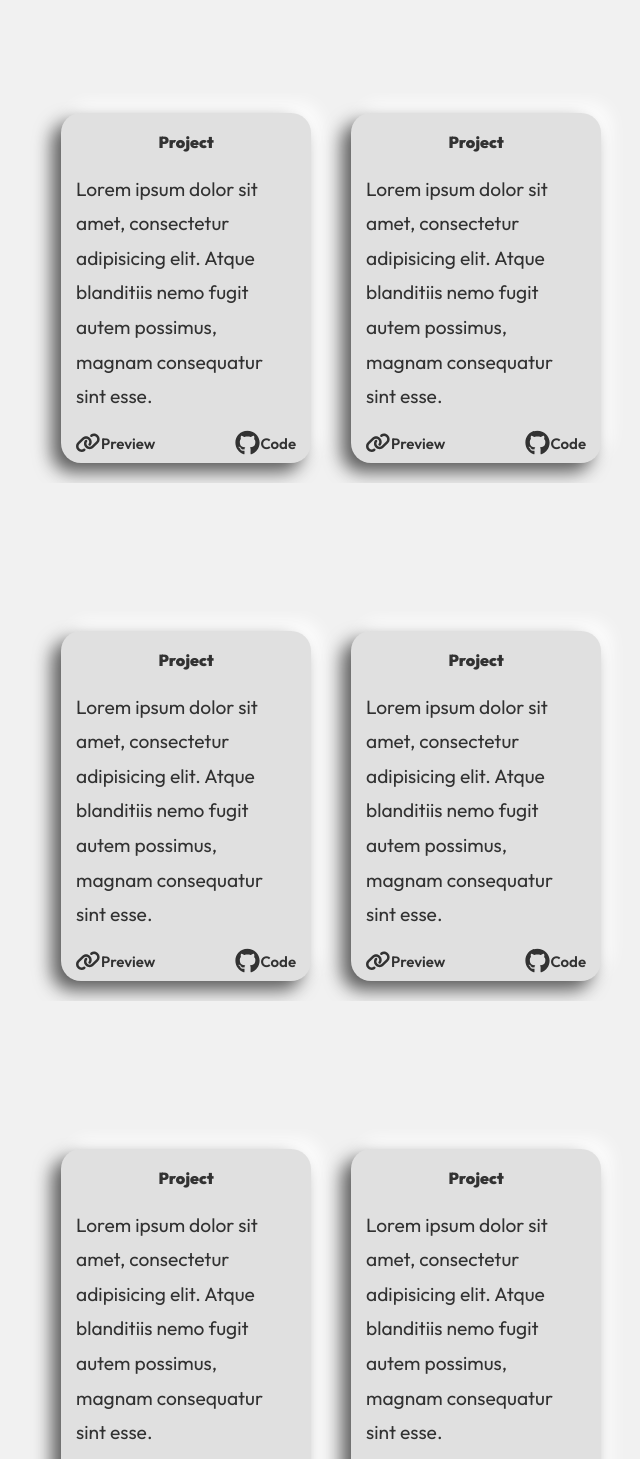
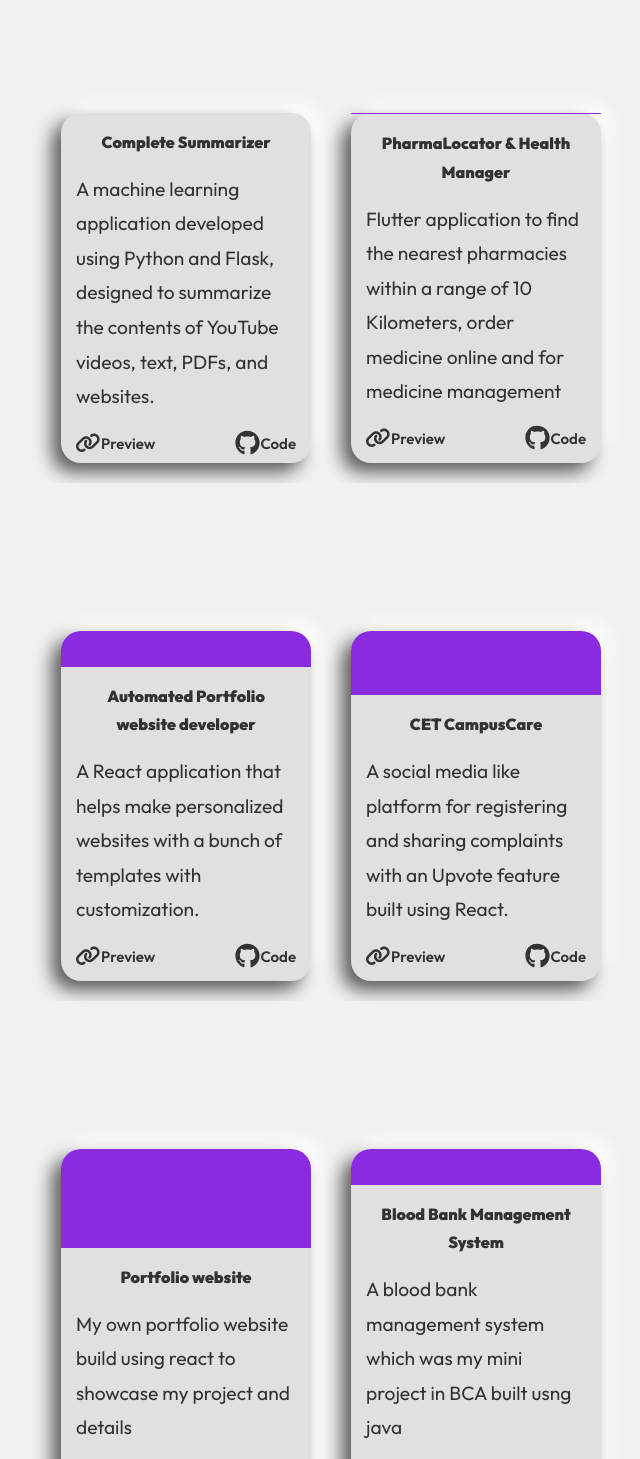
Before and after one commit to sreyas-sc/Portfolio, a React (Create React App) app: page /project in a window 1280 px wide. Shown: the part 560-2019 px from the top of the page, without its empty margins (309-949 px from the left). Built offline with nearby package versions, Linux system fonts and the light colour scheme.

Commit message:
Update Project.js

```diff
--- a/src/routes/Project.js
+++ b/src/routes/Project.js
@@ -38,7 +38,9 @@ const Project = () => {
     </p><p class="prjabtpara">
       Hey! here are some of the projects that i've done throughout my academics and those that i've done as a hobby. For more visit my github
     </p>
+     <a href="https://github.com/sreyas-sc">
     <button class="prjaptbtn">Read more</button>
+    </a>
   </div>
 </div>
 
@@ -63,19 +65,19 @@ const Project = () => {
   <div class="card__img"></div>
   <div class="card__descr-wrapper">
     <p class="card__title">
-    Project
+    Complete Summarizer
   </p>
   <p class="card__descr">
-    Lorem ipsum dolor sit amet, consectetur adipisicing elit. Atque blanditiis nemo fugit autem possimus, magnam consequatur sint esse.
+  A machine learning application developed using Python and Flask, designed to summarize the contents of YouTube videos, text, PDFs, and websites.
   </p>
   <div class="card__links">
     <div>
       <svg xmlns="http://www.w3.org/2000/svg" viewBox="0 0 640 512" class="svg">&lt;<path d="M562.8 267.7c56.5-56.5 56.5-148 0-204.5c-50-50-128.8-56.5-186.3-15.4l-1.6 1.1c-14.4 10.3-17.7 30.3-7.4 44.6s30.3 17.7 44.6 7.4l1.6-1.1c32.1-22.9 76-19.3 103.8 8.6c31.5 31.5 31.5 82.5 0 114L405.3 334.8c-31.5 31.5-82.5 31.5-114 0c-27.9-27.9-31.5-71.8-8.6-103.8l1.1-1.6c10.3-14.4 6.9-34.4-7.4-44.6s-34.4-6.9-44.6 7.4l-1.1 1.6C189.5 251.2 196 330 246 380c56.5 56.5 148 56.5 204.5 0L562.8 267.7zM43.2 244.3c-56.5 56.5-56.5 148 0 204.5c50 50 128.8 56.5 186.3 15.4l1.6-1.1c14.4-10.3 17.7-30.3 7.4-44.6s-30.3-17.7-44.6-7.4l-1.6 1.1c-32.1 22.9-76 19.3-103.8-8.6C57 372 57 321 88.5 289.5L200.7 177.2c31.5-31.5 82.5-31.5 114 0c27.9 27.9 31.5 71.8 8.6 103.9l-1.1 1.6c-10.3 14.4-6.9 34.4 7.4 44.6s34.4 6.9 44.6-7.4l1.1-1.6C416.5 260.8 410 182 360 132c-56.5-56.5-148-56.5-204.5 0L43.2 244.3z"></path></svg>
-      <a class="link" href="#">Preview</a>
+      <a class="link" href="https://github.com/sreyas-sc">Preview</a>
     </div>
     <div>
       <svg xmlns="http://www.w3.org/2000/svg" viewBox="0 0 496 512" class="svg"><path d="M165.9 397.4c0 2-2.3 3.6-5.2 3.6-3.3.3-5.6-1.3-5.6-3.6 0-2 2.3-3.6 5.2-3.6 3-.3 5.6 1.3 5.6 3.6zm-31.1-4.5c-.7 2 1.3 4.3 4.3 4.9 2.6 1 5.6 0 6.2-2s-1.3-4.3-4.3-5.2c-2.6-.7-5.5.3-6.2 2.3zm44.2-1.7c-2.9.7-4.9 2.6-4.6 4.9.3 2 2.9 3.3 5.9 2.6 2.9-.7 4.9-2.6 4.6-4.6-.3-1.9-3-3.2-5.9-2.9zM244.8 8C106.1 8 0 113.3 0 252c0 110.9 69.8 205.8 169.5 239.2 12.8 2.3 17.3-5.6 17.3-12.1 0-6.2-.3-40.4-.3-61.4 0 0-70 15-84.7-29.8 0 0-11.4-29.1-27.8-36.6 0 0-22.9-15.7 1.6-15.4 0 0 24.9 2 38.6 25.8 21.9 38.6 58.6 27.5 72.9 20.9 2.3-16 8.8-27.1 16-33.7-55.9-6.2-112.3-14.3-112.3-110.5 0-27.5 7.6-41.3 23.6-58.9-2.6-6.5-11.1-33.3 2.6-67.9 20.9-6.5 69 27 69 27 20-5.6 41.5-8.5 62.8-8.5s42.8 2.9 62.8 8.5c0 0 48.1-33.6 69-27 13.7 34.7 5.2 61.4 2.6 67.9 16 17.7 25.8 31.5 25.8 58.9 0 96.5-58.9 104.2-114.8 110.5 9.2 7.9 17 22.9 17 46.4 0 33.7-.3 75.4-.3 83.6 0 6.5 4.6 14.4 17.3 12.1C428.2 457.8 496 362.9 496 252 496 113.3 383.5 8 244.8 8zM97.2 352.9c-1.3 1-1 3.3.7 5.2 1.6 1.6 3.9 2.3 5.2 1 1.3-1 1-3.3-.7-5.2-1.6-1.6-3.9-2.3-5.2-1zm-10.8-8.1c-.7 1.3.3 2.9 2.3 3.9 1.6 1 3.6.7 4.3-.7.7-1.3-.3-2.9-2.3-3.9-2-.6-3.6-.3-4.3.7zm32.4 35.6c-1.6 1.3-1 4.3 1.3 6.2 2.3 2.3 5.2 2.6 6.5 1 1.3-1.3.7-4.3-1.3-6.2-2.2-2.3-5.2-2.6-6.5-1zm-11.4-14.7c-1.6 1-1.6 3.6 0 5.9 1.6 2.3 4.3 3.3 5.6 2.3 1.6-1.3 1.6-3.9 0-6.2-1.4-2.3-4-3.3-5.6-2z"></path></svg>
-      <a class="link" href="#">Code</a>
+      <a class="link" href="https://github.com/sreyas-sc">Code</a>
     </div>
   </div>
   </div>
@@ -85,19 +87,19 @@ const Project = () => {
   <div class="card__img"></div>
   <div class="card__descr-wrapper">
     <p class="card__title">
-    Project
+    PharmaLocator & Health Manager
   </p>
   <p class="card__descr">
-    Lorem ipsum dolor sit amet, consectetur adipisicing elit. Atque blanditiis nemo fugit autem possimus, magnam consequatur sint esse.
+  Flutter application to find the nearest pharmacies within a range of 10 Kilometers, order medicine online and for medicine management
   </p>
   <div class="card__links">
     <div>
       <svg xmlns="http://www.w3.org/2000/svg" viewBox="0 0 640 512" class="svg">&lt;<path d="M562.8 267.7c56.5-56.5 56.5-148 0-204.5c-50-50-128.8-56.5-186.3-15.4l-1.6 1.1c-14.4 10.3-17.7 30.3-7.4 44.6s30.3 17.7 44.6 7.4l1.6-1.1c32.1-22.9 76-19.3 103.8 8.6c31.5 31.5 31.5 82.5 0 114L405.3 334.8c-31.5 31.5-82.5 31.5-114 0c-27.9-27.9-31.5-71.8-8.6-103.8l1.1-1.6c10.3-14.4 6.9-34.4-7.4-44.6s-34.4-6.9-44.6 7.4l-1.1 1.6C189.5 251.2 196 330 246 380c56.5 56.5 148 56.5 204.5 0L562.8 267.7zM43.2 244.3c-56.5 56.5-56.5 148 0 204.5c50 50 128.8 56.5 186.3 15.4l1.6-1.1c14.4-10.3 17.7-30.3 7.4-44.6s-30.3-17.7-44.6-7.4l-1.6 1.1c-32.1 22.9-76 19.3-103.8-8.6C57 372 57 321 88.5 289.5L200.7 177.2c31.5-31.5 82.5-31.5 114 0c27.9 27.9 31.5 71.8 8.6 103.9l-1.1 1.6c-10.3 14.4-6.9 34.4 7.4 44.6s34.4 6.9 44.6-7.4l1.1-1.6C416.5 260.8 410 182 360 132c-56.5-56.5-148-56.5-204.5 0L43.2 244.3z"></path></svg>
-      <a class="link" href="#">Preview</a>
+      <a class="link" href="https://github.com/sreyas-sc">Preview</a>
     </div>
     <div>
       <svg xmlns="http://www.w3.org/2000/svg" viewBox="0 0 496 512" class="svg"><path d="M165.9 397.4c0 2-2.3 3.6-5.2 3.6-3.3.3-5.6-1.3-5.6-3.6 0-2 2.3-3.6 5.2-3.6 3-.3 5.6 1.3 5.6 3.6zm-31.1-4.5c-.7 2 1.3 4.3 4.3 4.9 2.6 1 5.6 0 6.2-2s-1.3-4.3-4.3-5.2c-2.6-.7-5.5.3-6.2 2.3zm44.2-1.7c-2.9.7-4.9 2.6-4.6 4.9.3 2 2.9 3.3 5.9 2.6 2.9-.7 4.9-2.6 4.6-4.6-.3-1.9-3-3.2-5.9-2.9zM244.8 8C106.1 8 0 113.3 0 252c0 110.9 69.8 205.8 169.5 239.2 12.8 2.3 17.3-5.6 17.3-12.1 0-6.2-.3-40.4-.3-61.4 0 0-70 15-84.7-29.8 0 0-11.4-29.1-27.8-36.6 0 0-22.9-15.7 1.6-15.4 0 0 24.9 2 38.6 25.8 21.9 38.6 58.6 27.5 72.9 20.9 2.3-16 8.8-27.1 16-33.7-55.9-6.2-112.3-14.3-112.3-110.5 0-27.5 7.6-41.3 23.6-58.9-2.6-6.5-11.1-33.3 2.6-67.9 20.9-6.5 69 27 69 27 20-5.6 41.5-8.5 62.8-8.5s42.8 2.9 62.8 8.5c0 0 48.1-33.6 69-27 13.7 34.7 5.2 61.4 2.6 67.9 16 17.7 25.8 31.5 25.8 58.9 0 96.5-58.9 104.2-114.8 110.5 9.2 7.9 17 22.9 17 46.4 0 33.7-.3 75.4-.3 83.6 0 6.5 4.6 14.4 17.3 12.1C428.2 457.8 496 362.9 496 252 496 113.3 383.5 8 244.8 8zM97.2 352.9c-1.3 1-1 3.3.7 5.2 1.6 1.6 3.9 2.3 5.2 1 1.3-1 1-3.3-.7-5.2-1.6-1.6-3.9-2.3-5.2-1zm-10.8-8.1c-.7 1.3.3 2.9 2.3 3.9 1.6 1 3.6.7 4.3-.7.7-1.3-.3-2.9-2.3-3.9-2-.6-3.6-.3-4.3.7zm32.4 35.6c-1.6 1.3-1 4.3 1.3 6.2 2.3 2.3 5.2 2.6 6.5 1 1.3-1.3.7-4.3-1.3-6.2-2.2-2.3-5.2-2.6-6.5-1zm-11.4-14.7c-1.6 1-1.6 3.6 0 5.9 1.6 2.3 4.3 3.3 5.6 2.3 1.6-1.3 1.6-3.9 0-6.2-1.4-2.3-4-3.3-5.6-2z"></path></svg>
-      <a class="link" href="#">Code</a>
+      <a class="link" href="https://github.com/sreyas-sc">Code</a>
     </div>
   </div>
   </div>
@@ -111,19 +113,19 @@ const Project = () => {
     <div class="card__img"></div>
     <div class="card__descr-wrapper">
       <p class="card__title">
-      Project
+      Automated Portfolio website developer
     </p>
     <p class="card__descr">
-      Lorem ipsum dolor sit amet, consectetur adipisicing elit. Atque blanditiis nemo fugit autem possimus, magnam consequatur sint esse.
+    A React application that helps make personalized websites with a bunch of templates with customization.
     </p>
     <div class="card__links">
       <div>
         <svg xmlns="http://www.w3.org/2000/svg" viewBox="0 0 640 512" class="svg">&lt;<path d="M562.8 267.7c56.5-56.5 56.5-148 0-204.5c-50-50-128.8-56.5-186.3-15.4l-1.6 1.1c-14.4 10.3-17.7 30.3-7.4 44.6s30.3 17.7 44.6 7.4l1.6-1.1c32.1-22.9 76-19.3 103.8 8.6c31.5 31.5 31.5 82.5 0 114L405.3 334.8c-31.5 31.5-82.5 31.5-114 0c-27.9-27.9-31.5-71.8-8.6-103.8l1.1-1.6c10.3-14.4 6.9-34.4-7.4-44.6s-34.4-6.9-44.6 7.4l-1.1 1.6C189.5 251.2 196 330 246 380c56.5 56.5 148 56.5 204.5 0L562.8 267.7zM43.2 244.3c-56.5 56.5-56.5 148 0 204.5c50 50 128.8 56.5 186.3 15.4l1.6-1.1c14.4-10.3 17.7-30.3 7.4-44.6s-30.3-17.7-44.6-7.4l-1.6 1.1c-32.1 22.9-76 19.3-103.8-8.6C57 372 57 321 88.5 289.5L200.7 177.2c31.5-31.5 82.5-31.5 114 0c27.9 27.9 31.5 71.8 8.6 103.9l-1.1 1.6c-10.3 14.4-6.9 34.4 7.4 44.6s34.4 6.9 44.6-7.4l1.1-1.6C416.5 260.8 410 182 360 132c-56.5-56.5-148-56.5-204.5 0L43.2 244.3z"></path></svg>
-        <a class="link" href="#">Preview</a>
+        <a class="link" href="https://github.com/sreyas-sc">Preview</a>
       </div>
       <div>
         <svg xmlns="http://www.w3.org/2000/svg" viewBox="0 0 496 512" class="svg"><path d="M165.9 397.4c0 2-2.3 3.6-5.2 3.6-3.3.3-5.6-1.3-5.6-3.6 0-2 2.3-3.6 5.2-3.6 3-.3 5.6 1.3 5.6 3.6zm-31.1-4.5c-.7 2 1.3 4.3 4.3 4.9 2.6 1 5.6 0 6.2-2s-1.3-4.3-4.3-5.2c-2.6-.7-5.5.3-6.2 2.3zm44.2-1.7c-2.9.7-4.9 2.6-4.6 4.9.3 2 2.9 3.3 5.9 2.6 2.9-.7 4.9-2.6 4.6-4.6-.3-1.9-3-3.2-5.9-2.9zM244.8 8C106.1 8 0 113.3 0 252c0 110.9 69.8 205.8 169.5 239.2 12.8 2.3 17.3-5.6 17.3-12.1 0-6.2-.3-40.4-.3-61.4 0 0-70 15-84.7-29.8 0 0-11.4-29.1-27.8-36.6 0 0-22.9-15.7 1.6-15.4 0 0 24.9 2 38.6 25.8 21.9 38.6 58.6 27.5 72.9 20.9 2.3-16 8.8-27.1 16-33.7-55.9-6.2-112.3-14.3-112.3-110.5 0-27.5 7.6-41.3 23.6-58.9-2.6-6.5-11.1-33.3 2.6-67.9 20.9-6.5 69 27 69 27 20-5.6 41.5-8.5 62.8-8.5s42.8 2.9 62.8 8.5c0 0 48.1-33.6 69-27 13.7 34.7 5.2 61.4 2.6 67.9 16 17.7 25.8 31.5 25.8 58.9 0 96.5-58.9 104.2-114.8 110.5 9.2 7.9 17 22.9 17 46.4 0 33.7-.3 75.4-.3 83.6 0 6.5 4.6 14.4 17.3 12.1C428.2 457.8 496 362.9 496 252 496 113.3 383.5 8 244.8 8zM97.2 352.9c-1.3 1-1 3.3.7 5.2 1.6 1.6 3.9 2.3 5.2 1 1.3-1 1-3.3-.7-5.2-1.6-1.6-3.9-2.3-5.2-1zm-10.8-8.1c-.7 1.3.3 2.9 2.3 3.9 1.6 1 3.6.7 4.3-.7.7-1.3-.3-2.9-2.3-3.9-2-.6-3.6-.3-4.3.7zm32.4 35.6c-1.6 1.3-1 4.3 1.3 6.2 2.3 2.3 5.2 2.6 6.5 1 1.3-1.3.7-4.3-1.3-6.2-2.2-2.3-5.2-2.6-6.5-1zm-11.4-14.7c-1.6 1-1.6 3.6 0 5.9 1.6 2.3 4.3 3.3 5.6 2.3 1.6-1.3 1.6-3.9 0-6.2-1.4-2.3-4-3.3-5.6-2z"></path></svg>
-        <a class="link" href="#">Code</a>
+        <a class="link" href="https://github.com/sreyas-sc">Code</a>
       </div>
     </div>
     </div>
@@ -133,19 +135,19 @@ const Project = () => {
     <div class="card__img"></div>
     <div class="card__descr-wrapper">
       <p class="card__title">
-      Project
+      CET CampusCare
     </p>
     <p class="card__descr">
-      Lorem ipsum dolor sit amet, consectetur adipisicing elit. Atque blanditiis nemo fugit autem possimus, magnam consequatur sint esse.
+    A social media like platform for registering and sharing complaints with an Upvote feature built using React.
     </p>
     <div class="card__links">
       <div>
         <svg xmlns="http://www.w3.org/2000/svg" viewBox="0 0 640 512" class="svg">&lt;<path d="M562.8 267.7c56.5-56.5 56.5-148 0-204.5c-50-50-128.8-56.5-186.3-15.4l-1.6 1.1c-14.4 10.3-17.7 30.3-7.4 44.6s30.3 17.7 44.6 7.4l1.6-1.1c32.1-22.9 76-19.3 103.8 8.6c31.5 31.5 31.5 82.5 0 114L405.3 334.8c-31.5 31.5-82.5 31.5-114 0c-27.9-27.9-31.5-71.8-8.6-103.8l1.1-1.6c10.3-14.4 6.9-34.4-7.4-44.6s-34.4-6.9-44.6 7.4l-1.1 1.6C189.5 251.2 196 330 246 380c56.5 56.5 148 56.5 204.5 0L562.8 267.7zM43.2 244.3c-56.5 56.5-56.5 148 0 204.5c50 50 128.8 56.5 186.3 15.4l1.6-1.1c14.4-10.3 17.7-30.3 7.4-44.6s-30.3-17.7-44.6-7.4l-1.6 1.1c-32.1 22.9-76 19.3-103.8-8.6C57 372 57 321 88.5 289.5L200.7 177.2c31.5-31.5 82.5-31.5 114 0c27.9 27.9 31.5 71.8 8.6 103.9l-1.1 1.6c-10.3 14.4-6.9 34.4 7.4 44.6s34.4 6.9 44.6-7.4l1.1-1.6C416.5 260.8 410 182 360 132c-56.5-56.5-148-56.5-204.5 0L43.2 244.3z"></path></svg>
-        <a class="link" href="#">Preview</a>
+        <a class="link" href="https://github.com/sreyas-sc">Preview</a>
       </div>
       <div>
         <svg xmlns="http://www.w3.org/2000/svg" viewBox="0 0 496 512" class="svg"><path d="M165.9 397.4c0 2-2.3 3.6-5.2 3.6-3.3.3-5.6-1.3-5.6-3.6 0-2 2.3-3.6 5.2-3.6 3-.3 5.6 1.3 5.6 3.6zm-31.1-4.5c-.7 2 1.3 4.3 4.3 4.9 2.6 1 5.6 0 6.2-2s-1.3-4.3-4.3-5.2c-2.6-.7-5.5.3-6.2 2.3zm44.2-1.7c-2.9.7-4.9 2.6-4.6 4.9.3 2 2.9 3.3 5.9 2.6 2.9-.7 4.9-2.6 4.6-4.6-.3-1.9-3-3.2-5.9-2.9zM244.8 8C106.1 8 0 113.3 0 252c0 110.9 69.8 205.8 169.5 239.2 12.8 2.3 17.3-5.6 17.3-12.1 0-6.2-.3-40.4-.3-61.4 0 0-70 15-84.7-29.8 0 0-11.4-29.1-27.8-36.6 0 0-22.9-15.7 1.6-15.4 0 0 24.9 2 38.6 25.8 21.9 38.6 58.6 27.5 72.9 20.9 2.3-16 8.8-27.1 16-33.7-55.9-6.2-112.3-14.3-112.3-110.5 0-27.5 7.6-41.3 23.6-58.9-2.6-6.5-11.1-33.3 2.6-67.9 20.9-6.5 69 27 69 27 20-5.6 41.5-8.5 62.8-8.5s42.8 2.9 62.8 8.5c0 0 48.1-33.6 69-27 13.7 34.7 5.2 61.4 2.6 67.9 16 17.7 25.8 31.5 25.8 58.9 0 96.5-58.9 104.2-114.8 110.5 9.2 7.9 17 22.9 17 46.4 0 33.7-.3 75.4-.3 83.6 0 6.5 4.6 14.4 17.3 12.1C428.2 457.8 496 362.9 496 252 496 113.3 383.5 8 244.8 8zM97.2 352.9c-1.3 1-1 3.3.7 5.2 1.6 1.6 3.9 2.3 5.2 1 1.3-1 1-3.3-.7-5.2-1.6-1.6-3.9-2.3-5.2-1zm-10.8-8.1c-.7 1.3.3 2.9 2.3 3.9 1.6 1 3.6.7 4.3-.7.7-1.3-.3-2.9-2.3-3.9-2-.6-3.6-.3-4.3.7zm32.4 35.6c-1.6 1.3-1 4.3 1.3 6.2 2.3 2.3 5.2 2.6 6.5 1 1.3-1.3.7-4.3-1.3-6.2-2.2-2.3-5.2-2.6-6.5-1zm-11.4-14.7c-1.6 1-1.6 3.6 0 5.9 1.6 2.3 4.3 3.3 5.6 2.3 1.6-1.3 1.6-3.9 0-6.2-1.4-2.3-4-3.3-5.6-2z"></path></svg>
-        <a class="link" href="#">Code</a>
+        <a class="link" href="https://github.com/sreyas-sc">Code</a>
       </div>
     </div>
     </div>
@@ -161,19 +163,19 @@ const Project = () => {
     <div class="card__img"></div>
     <div class="card__descr-wrapper">
       <p class="card__title">
-      Project
+      Portfolio website
     </p>
     <p class="card__descr">
-      Lorem ipsum dolor sit amet, consectetur adipisicing elit. Atque blanditiis nemo fugit autem possimus, magnam consequatur sint esse.
+      My own portfolio website build using react to showcase my project and details
     </p>
     <div class="card__links">
       <div>
         <svg xmlns="http://www.w3.org/2000/svg" viewBox="0 0 640 512" class="svg">&lt;<path d="M562.8 267.7c56.5-56.5 56.5-148 0-204.5c-50-50-128.8-56.5-186.3-15.4l-1.6 1.1c-14.4 10.3-17.7 30.3-7.4 44.6s30.3 17.7 44.6 7.4l1.6-1.1c32.1-22.9 76-19.3 103.8 8.6c31.5 31.5 31.5 82.5 0 114L405.3 334.8c-31.5 31.5-82.5 31.5-114 0c-27.9-27.9-31.5-71.8-8.6-103.8l1.1-1.6c10.3-14.4 6.9-34.4-7.4-44.6s-34.4-6.9-44.6 7.4l-1.1 1.6C189.5 251.2 196 330 246 380c56.5 56.5 148 56.5 204.5 0L562.8 267.7zM43.2 244.3c-56.5 56.5-56.5 148 0 204.5c50 50 128.8 56.5 186.3 15.4l1.6-1.1c14.4-10.3 17.7-30.3 7.4-44.6s-30.3-17.7-44.6-7.4l-1.6 1.1c-32.1 22.9-76 19.3-103.8-8.6C57 372 57 321 88.5 289.5L200.7 177.2c31.5-31.5 82.5-31.5 114 0c27.9 27.9 31.5 71.8 8.6 103.9l-1.1 1.6c-10.3 14.4-6.9 34.4 7.4 44.6s34.4 6.9 44.6-7.4l1.1-1.6C416.5 260.8 410 182 360 132c-56.5-56.5-148-56.5-204.5 0L43.2 244.3z"></path></svg>
-        <a class="link" href="#">Preview</a>
+        <a class="link" href="https://github.com/sreyas-sc">Preview</a>
       </div>
       <div>
         <svg xmlns="http://www.w3.org/2000/svg" viewBox="0 0 496 512" class="svg"><path d="M165.9 397.4c0 2-2.3 3.6-5.2 3.6-3.3.3-5.6-1.3-5.6-3.6 0-2 2.3-3.6 5.2-3.6 3-.3 5.6 1.3 5.6 3.6zm-31.1-4.5c-.7 2 1.3 4.3 4.3 4.9 2.6 1 5.6 0 6.2-2s-1.3-4.3-4.3-5.2c-2.6-.7-5.5.3-6.2 2.3zm44.2-1.7c-2.9.7-4.9 2.6-4.6 4.9.3 2 2.9 3.3 5.9 2.6 2.9-.7 4.9-2.6 4.6-4.6-.3-1.9-3-3.2-5.9-2.9zM244.8 8C106.1 8 0 113.3 0 252c0 110.9 69.8 205.8 169.5 239.2 12.8 2.3 17.3-5.6 17.3-12.1 0-6.2-.3-40.4-.3-61.4 0 0-70 15-84.7-29.8 0 0-11.4-29.1-27.8-36.6 0 0-22.9-15.7 1.6-15.4 0 0 24.9 2 38.6 25.8 21.9 38.6 58.6 27.5 72.9 20.9 2.3-16 8.8-27.1 16-33.7-55.9-6.2-112.3-14.3-112.3-110.5 0-27.5 7.6-41.3 23.6-58.9-2.6-6.5-11.1-33.3 2.6-67.9 20.9-6.5 69 27 69 27 20-5.6 41.5-8.5 62.8-8.5s42.8 2.9 62.8 8.5c0 0 48.1-33.6 69-27 13.7 34.7 5.2 61.4 2.6 67.9 16 17.7 25.8 31.5 25.8 58.9 0 96.5-58.9 104.2-114.8 110.5 9.2 7.9 17 22.9 17 46.4 0 33.7-.3 75.4-.3 83.6 0 6.5 4.6 14.4 17.3 12.1C428.2 457.8 496 362.9 496 252 496 113.3 383.5 8 244.8 8zM97.2 352.9c-1.3 1-1 3.3.7 5.2 1.6 1.6 3.9 2.3 5.2 1 1.3-1 1-3.3-.7-5.2-1.6-1.6-3.9-2.3-5.2-1zm-10.8-8.1c-.7 1.3.3 2.9 2.3 3.9 1.6 1 3.6.7 4.3-.7.7-1.3-.3-2.9-2.3-3.9-2-.6-3.6-.3-4.3.7zm32.4 35.6c-1.6 1.3-1 4.3 1.3 6.2 2.3 2.3 5.2 2.6 6.5 1 1.3-1.3.7-4.3-1.3-6.2-2.2-2.3-5.2-2.6-6.5-1zm-11.4-14.7c-1.6 1-1.6 3.6 0 5.9 1.6 2.3 4.3 3.3 5.6 2.3 1.6-1.3 1.6-3.9 0-6.2-1.4-2.3-4-3.3-5.6-2z"></path></svg>
-        <a class="link" href="#">Code</a>
+        <a class="link" href="https://github.com/sreyas-sc">Code</a>
       </div>
     </div>
     </div>
@@ -183,19 +185,19 @@ const Project = () => {
     <div class="card__img"></div>
     <div class="card__descr-wrapper">
       <p class="card__title">
-      Project
+      Blood Bank Management System
     </p>
     <p class="card__descr">
-      Lorem ipsum dolor sit amet, consectetur adipisicing elit. Atque blanditiis nemo fugit autem possimus, magnam consequatur sint esse.
+     A blood bank management system which was my mini project in BCA built usng java
     </p>
     <div class="card__links">
       <div>
         <svg xmlns="http://www.w3.org/2000/svg" viewBox="0 0 640 512" class="svg">&lt;<path d="M562.8 267.7c56.5-56.5 56.5-148 0-204.5c-50-50-128.8-56.5-186.3-15.4l-1.6 1.1c-14.4 10.3-17.7 30.3-7.4 44.6s30.3 17.7 44.6 7.4l1.6-1.1c32.1-22.9 76-19.3 103.8 8.6c31.5 31.5 31.5 82.5 0 114L405.3 334.8c-31.5 31.5-82.5 31.5-114 0c-27.9-27.9-31.5-71.8-8.6-103.8l1.1-1.6c10.3-14.4 6.9-34.4-7.4-44.6s-34.4-6.9-44.6 7.4l-1.1 1.6C189.5 251.2 196 330 246 380c56.5 56.5 148 56.5 204.5 0L562.8 267.7zM43.2 244.3c-56.5 56.5-56.5 148 0 204.5c50 50 128.8 56.5 186.3 15.4l1.6-1.1c14.4-10.3 17.7-30.3 7.4-44.6s-30.3-17.7-44.6-7.4l-1.6 1.1c-32.1 22.9-76 19.3-103.8-8.6C57 372 57 321 88.5 289.5L200.7 177.2c31.5-31.5 82.5-31.5 114 0c27.9 27.9 31.5 71.8 8.6 103.9l-1.1 1.6c-10.3 14.4-6.9 34.4 7.4 44.6s34.4 6.9 44.6-7.4l1.1-1.6C416.5 260.8 410 182 360 132c-56.5-56.5-148-56.5-204.5 0L43.2 244.3z"></path></svg>
-        <a class="link" href="#">Preview</a>
+        <a class="link" href="https://github.com/sreyas-sc">Preview</a>
       </div>
       <div>
         <svg xmlns="http://www.w3.org/2000/svg" viewBox="0 0 496 512" class="svg"><path d="M165.9 397.4c0 2-2.3 3.6-5.2 3.6-3.3.3-5.6-1.3-5.6-3.6 0-2 2.3-3.6 5.2-3.6 3-.3 5.6 1.3 5.6 3.6zm-31.1-4.5c-.7 2 1.3 4.3 4.3 4.9 2.6 1 5.6 0 6.2-2s-1.3-4.3-4.3-5.2c-2.6-.7-5.5.3-6.2 2.3zm44.2-1.7c-2.9.7-4.9 2.6-4.6 4.9.3 2 2.9 3.3 5.9 2.6 2.9-.7 4.9-2.6 4.6-4.6-.3-1.9-3-3.2-5.9-2.9zM244.8 8C106.1 8 0 113.3 0 252c0 110.9 69.8 205.8 169.5 239.2 12.8 2.3 17.3-5.6 17.3-12.1 0-6.2-.3-40.4-.3-61.4 0 0-70 15-84.7-29.8 0 0-11.4-29.1-27.8-36.6 0 0-22.9-15.7 1.6-15.4 0 0 24.9 2 38.6 25.8 21.9 38.6 58.6 27.5 72.9 20.9 2.3-16 8.8-27.1 16-33.7-55.9-6.2-112.3-14.3-112.3-110.5 0-27.5 7.6-41.3 23.6-58.9-2.6-6.5-11.1-33.3 2.6-67.9 20.9-6.5 69 27 69 27 20-5.6 41.5-8.5 62.8-8.5s42.8 2.9 62.8 8.5c0 0 48.1-33.6 69-27 13.7 34.7 5.2 61.4 2.6 67.9 16 17.7 25.8 31.5 25.8 58.9 0 96.5-58.9 104.2-114.8 110.5 9.2 7.9 17 22.9 17 46.4 0 33.7-.3 75.4-.3 83.6 0 6.5 4.6 14.4 17.3 12.1C428.2 457.8 496 362.9 496 252 496 113.3 383.5 8 244.8 8zM97.2 352.9c-1.3 1-1 3.3.7 5.2 1.6 1.6 3.9 2.3 5.2 1 1.3-1 1-3.3-.7-5.2-1.6-1.6-3.9-2.3-5.2-1zm-10.8-8.1c-.7 1.3.3 2.9 2.3 3.9 1.6 1 3.6.7 4.3-.7.7-1.3-.3-2.9-2.3-3.9-2-.6-3.6-.3-4.3.7zm32.4 35.6c-1.6 1.3-1 4.3 1.3 6.2 2.3 2.3 5.2 2.6 6.5 1 1.3-1.3.7-4.3-1.3-6.2-2.2-2.3-5.2-2.6-6.5-1zm-11.4-14.7c-1.6 1-1.6 3.6 0 5.9 1.6 2.3 4.3 3.3 5.6 2.3 1.6-1.3 1.6-3.9 0-6.2-1.4-2.3-4-3.3-5.6-2z"></path></svg>
-        <a class="link" href="#">Code</a>
+        <a class="link" href="https://github.com/sreyas-sc">Code</a>
       </div>
     </div>
     </div>
```
